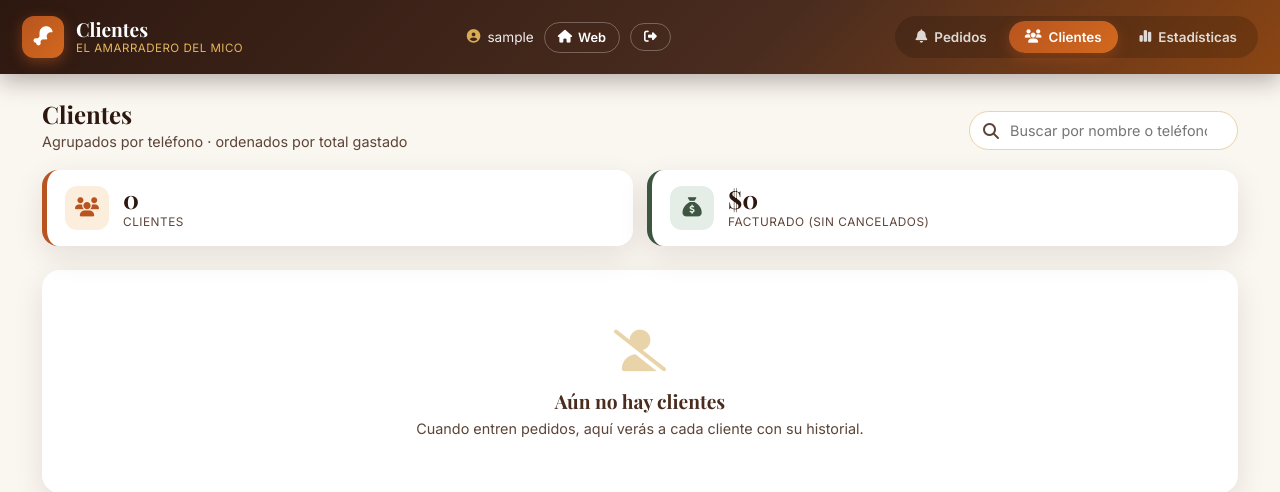
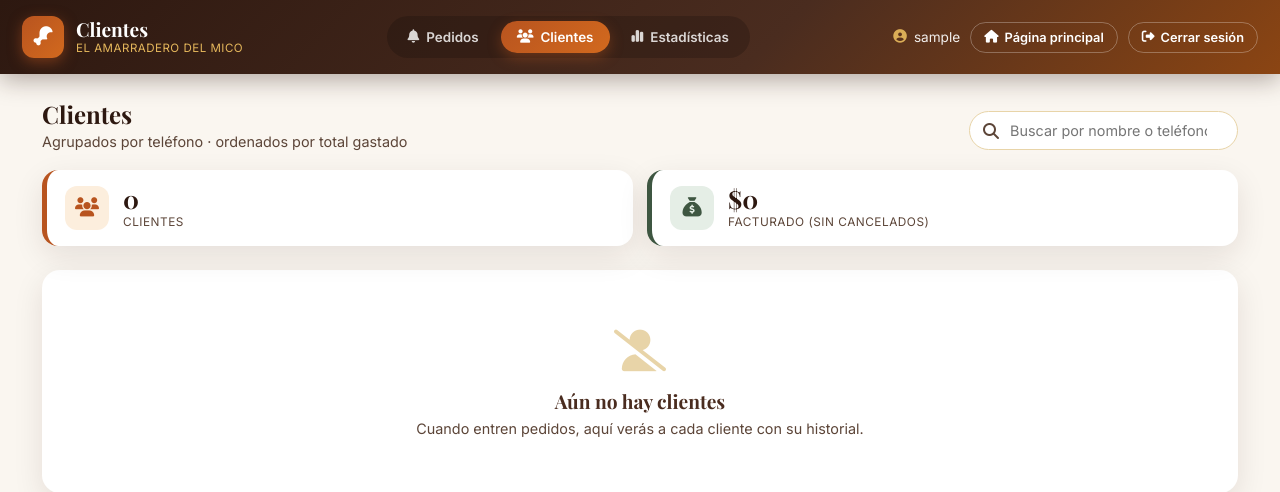
Before and after one commit to 444Pipe/AmarraderoMico, a Django app: page /panel/clientes/ in a window 1280 px wide. Shown: the top 492 px of the page. Run offline with Django 5.2, Linux system fonts and the light colour scheme; the visitor is signed in with stand-in values (Sample User, id 1); data that the repository does not hold is empty; parts of the project's set-up code (start-up, migrations or seed data) failed here and were passed over.

Commit message:
Unifica la barra del panel de clientes/estadisticas con la de pedidos
El panel_base (clientes, ficha y estadisticas) usaba otra disposicion
(nav a la derecha) y otras palabras ("Web", logout sin texto). Se alinea
con el dashboard: nav centrado y botones "Pagina principal" y
"Cerrar sesion", para una barra consistente en todo el panel.

Co-Authored-By: Claude Opus 4.8 (1M context) <noreply@anthropic.com>

```diff
--- a/orders/templates/orders/panel_base.html
+++ b/orders/templates/orders/panel_base.html
@@ -46,7 +46,7 @@
         .brand h1 { font-family: 'Playfair Display', serif; font-size: 1.2rem; font-weight: 700; line-height: 1.1; }
         .brand p { font-size: .72rem; color: var(--gold-bright); letter-spacing: .5px; text-transform: uppercase; }
 
-        .panel-nav { display: flex; gap: 6px; background: rgba(0,0,0,.18); padding: 5px; border-radius: 999px; order: 3; }
+        .panel-nav { display: flex; gap: 6px; background: rgba(0,0,0,.18); padding: 5px; border-radius: 999px; }
         .panel-nav a {
             display: inline-flex; align-items: center; gap: 7px; text-decoration: none;
             color: rgba(255,255,255,.82); font-size: .84rem; font-weight: 600;
@@ -162,7 +162,6 @@
             .grid-2 { grid-template-columns: 1fr; }
         }
         @media (max-width: 720px) {
-            .header-row { justify-content: center; }
             .panel-nav { order: 2; width: 100%; justify-content: space-between; }
             .panel-nav a { flex: 1; justify-content: center; padding: 8px 6px; }
             .panel-nav a span { display: none; }
@@ -191,10 +190,10 @@
             </nav>
             <div class="header-user">
                 <span class="who"><i class="fa-solid fa-circle-user"></i> <span>{{ request.user.username }}</span></span>
-                <a class="btn-home" href="{% url 'home' %}"><i class="fa-solid fa-house"></i> <span>Web</span></a>
+                <a class="btn-home" href="{% url 'home' %}"><i class="fa-solid fa-house"></i> <span>Página principal</span></a>
                 <form method="post" action="{% url 'logout' %}" class="logout-form">
                     {% csrf_token %}
-                    <button type="submit" class="btn-logout"><i class="fa-solid fa-right-from-bracket"></i></button>
+                    <button type="submit" class="btn-logout"><i class="fa-solid fa-right-from-bracket"></i> Cerrar sesión</button>
                 </form>
             </div>
         </div>
```
